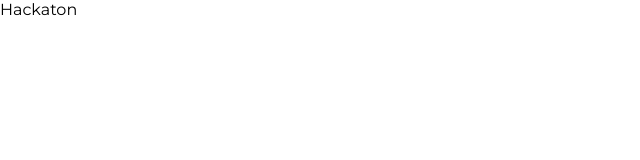
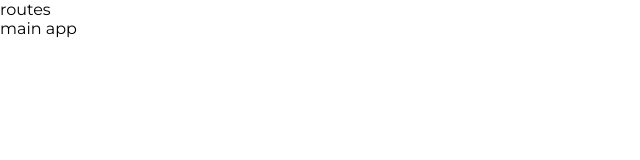
Before and after one commit to sleeping-bakery/vtb-frontend, a React (Create React App) app: page / in a window 1280 px wide. Shown: the top 160 px of the page, without its empty margins (0-640 px from the left). Built offline with nearby package versions, Linux system fonts and the light colour scheme.

Commit message:
VTB-23: added approuter

```diff
--- a/package.json
+++ b/package.json
@@ -20,6 +20,7 @@
     "axios": "^1.7.7",
     "react": "^18.3.1",
     "react-dom": "^18.3.1",
+    "react-router-dom": "^6.27.0",
     "react-scripts": "5.0.1",
     "typescript": "^4.9.5",
     "web-vitals": "^2.1.4"
--- a/src/App.tsx
+++ /dev/null
@@ -1,5 +0,0 @@
-const App = () => {
-  return <div>Hackaton</div>;
-};
-
-export default App;
--- a/src/app/index.ts
+++ /dev/null
@@ -1 +0,0 @@
-export {}
--- /dev/null
+++ b/src/app/index.tsx
@@ -0,0 +1,12 @@
+import { AppRouter } from "./router/AppRouter";
+
+const App = () => {
+  return (
+    <div>
+      <AppRouter />
+      main app
+    </div>
+  );
+};
+
+export default App;
--- a/src/app/router.ts
+++ /dev/null
@@ -1 +0,0 @@
-export {}
--- /dev/null
+++ b/src/app/router/AppRouter.tsx
@@ -0,0 +1,3 @@
+export const AppRouter = () => {
+  return <div>routes</div>;
+};
--- a/src/index.tsx
+++ b/src/index.tsx
@@ -1,6 +1,6 @@
 import ReactDOM from "react-dom/client";
 import "./index.css";
-import App from "./App";
+import App from "./app";
 
 const root = ReactDOM.createRoot(
   document.getElementById("root") as HTMLElement
```
Also changed, not shown: 1 other file (tests, documents, lock files or other folders).
